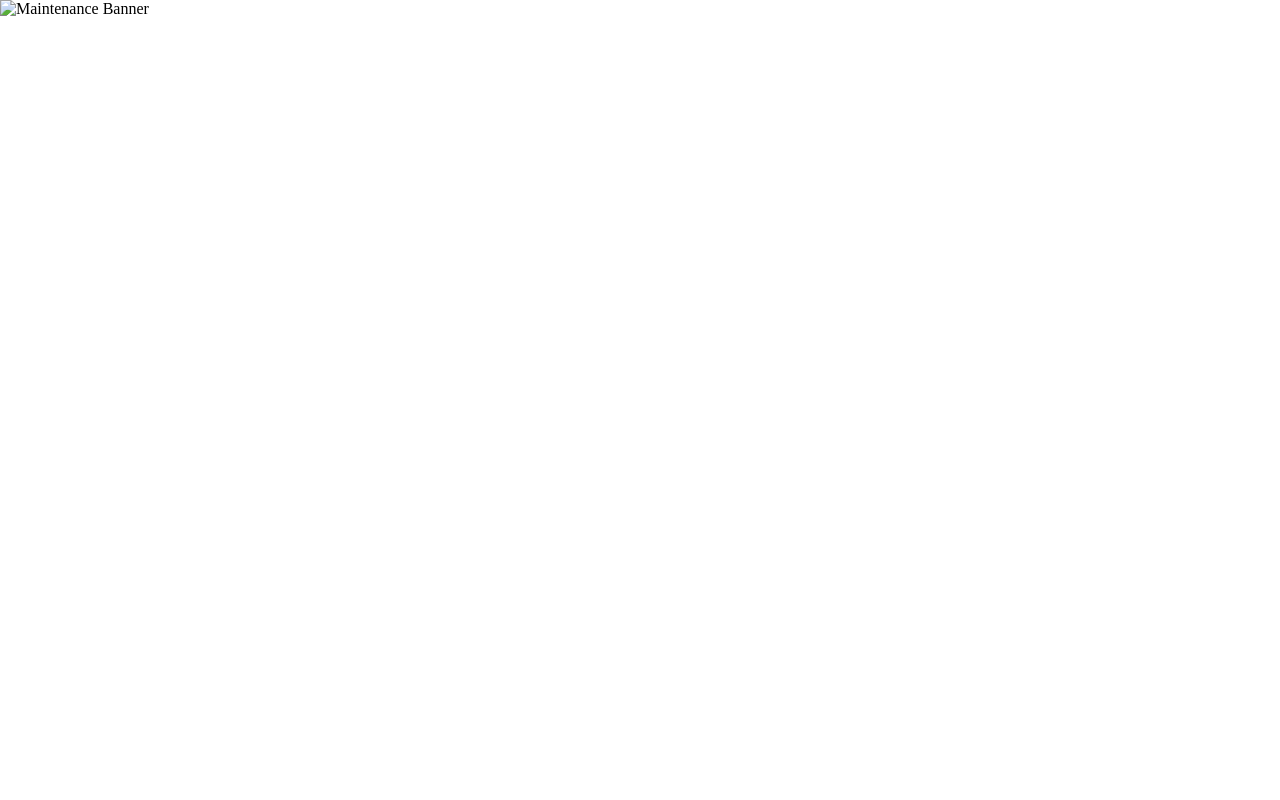
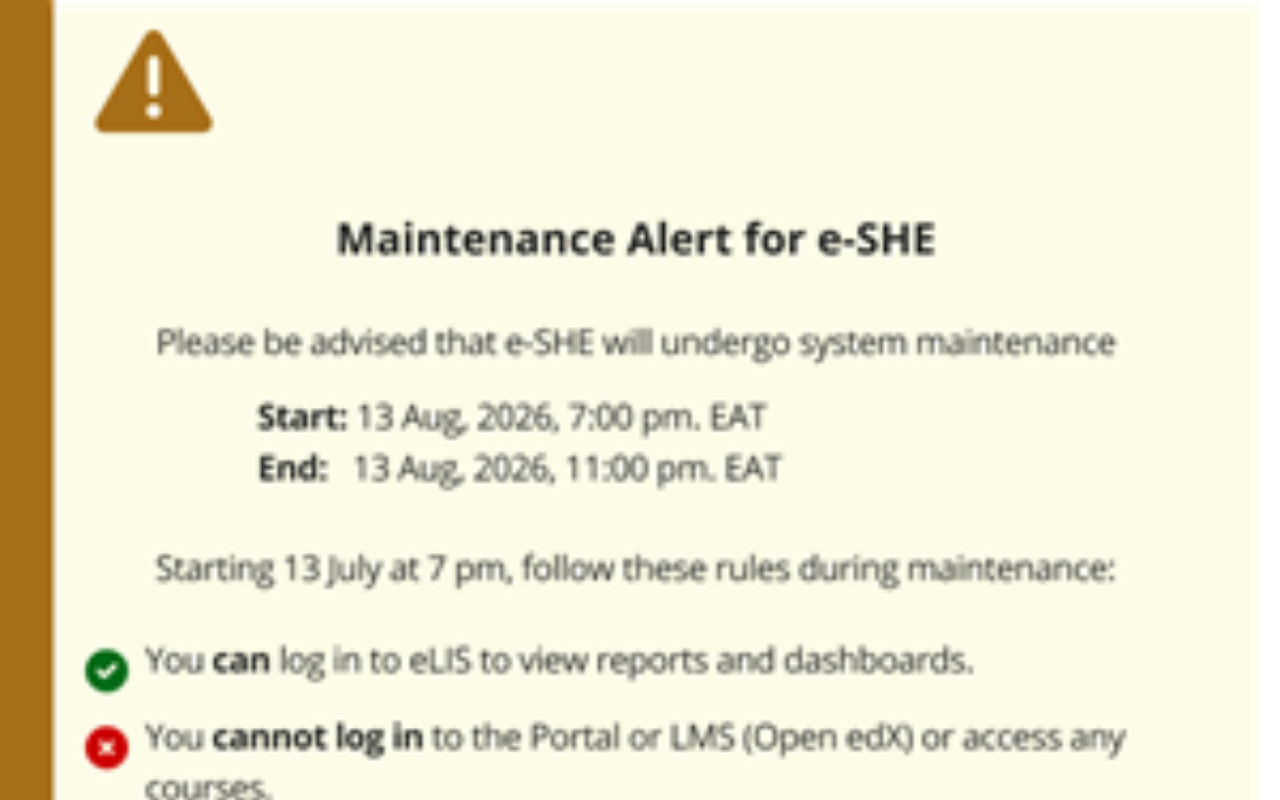
Before and after one commit to emangan1/salesforce-assets, a plain HTML site: page index.html in a window 1280 px wide. Shown: the top 800 px of the page. Drawn offline with Linux system fonts and the light colour scheme.

Commit message:
Update index.html
adding aug 13 2026 banner

```diff
--- a/index.html
+++ b/index.html
@@ -18,6 +18,6 @@
   </style>
 </head>
 <body>
-  <img src="maintenance-banner.png" alt="Maintenance Banner">
+  <img src="maintenance_alert13Aug2026v2.png" alt="Maintenance Banner">
 </body>
 </html>
```
